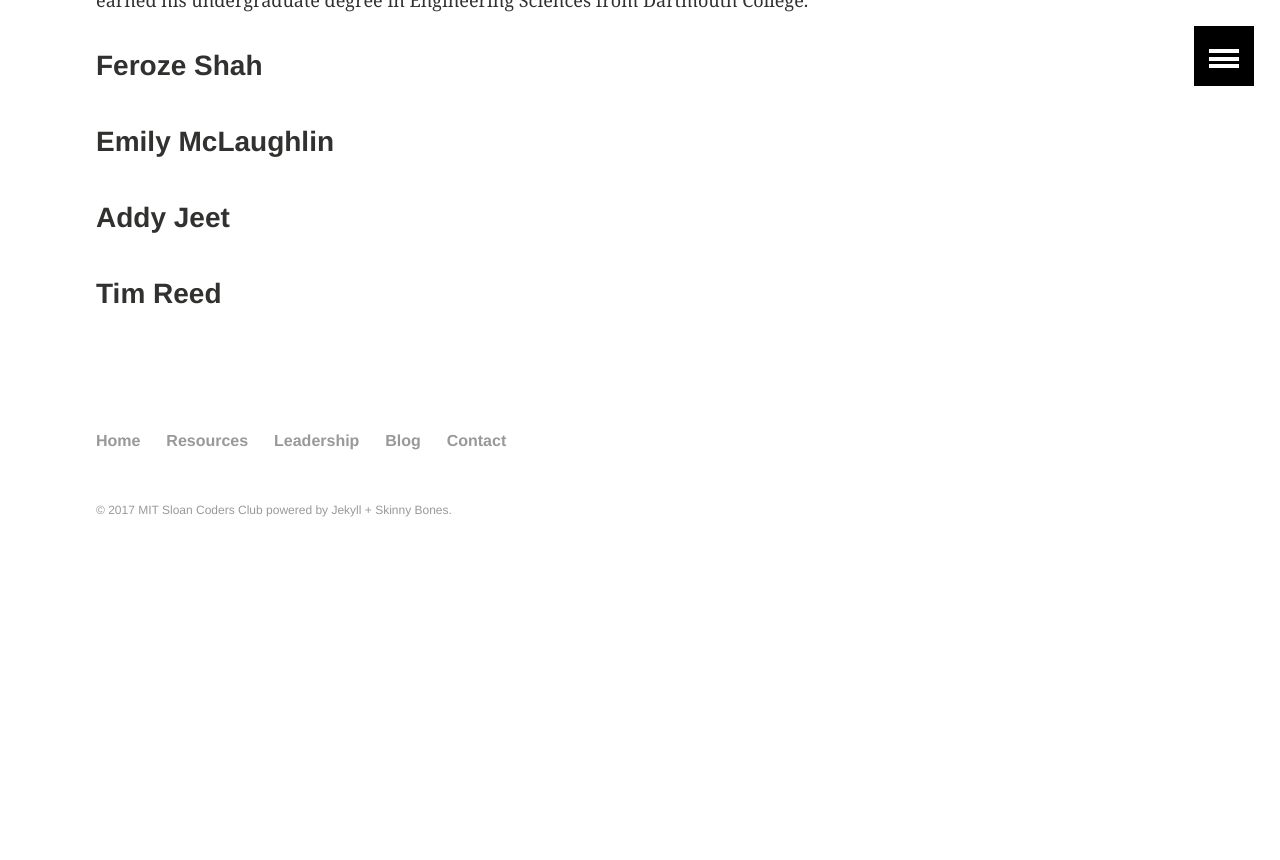
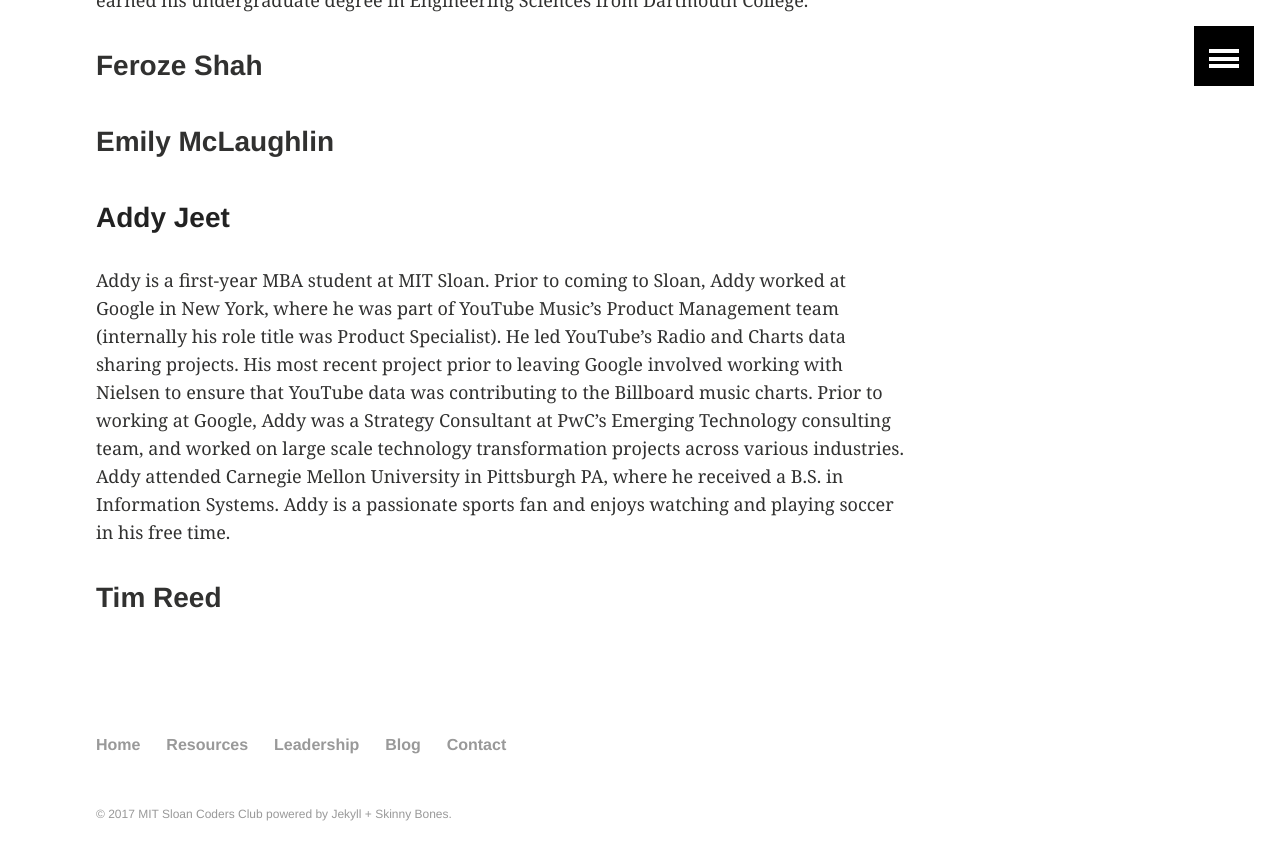
Before and after one commit to MITSloanCoders/MITSloanCoders.github.io, a Jekyll site: the page built from _pages/leadership.md, in a window 1280 px wide and 900 px high, scrolled down 1308 px. Shown: the top 860 px of the window. Built offline with Jekyll 4.4.1, drawn with Linux system fonts in a browser that asks for light colours; before the commit the page ends 1904 px from its top, so only the background shows below that.

Commit message:
Addy bio
added Addy's bio to the leadership page

```diff
--- a/_pages/leadership.md
+++ b/_pages/leadership.md
@@ -24,6 +24,8 @@ Sean is currently an MBA candidate at MIT Sloan. Previously, he was a Senior Ass
 
 ### Emily McLaughlin
 
-### Addy Jeet
+###  <a href='https://www.linkedin.com/in/addyjeet/'>Addy Jeet</a>
+
+Addy is a first-year MBA student at MIT Sloan. Prior to coming to Sloan, Addy worked at Google in New York, where he was part of YouTube Music’s Product Management team (internally his role title was Product Specialist). He led YouTube’s Radio and Charts data sharing projects. His most recent project prior to leaving Google involved working with Nielsen to ensure that YouTube data was contributing to the Billboard music charts. Prior to working at Google, Addy was a Strategy Consultant at PwC's Emerging Technology consulting team, and worked on large scale technology transformation projects across various industries. Addy attended Carnegie Mellon University in Pittsburgh PA, where he received a B.S. in Information Systems. Addy is a passionate sports fan and enjoys watching and playing soccer in his free time.
 
 ### Tim Reed
```
